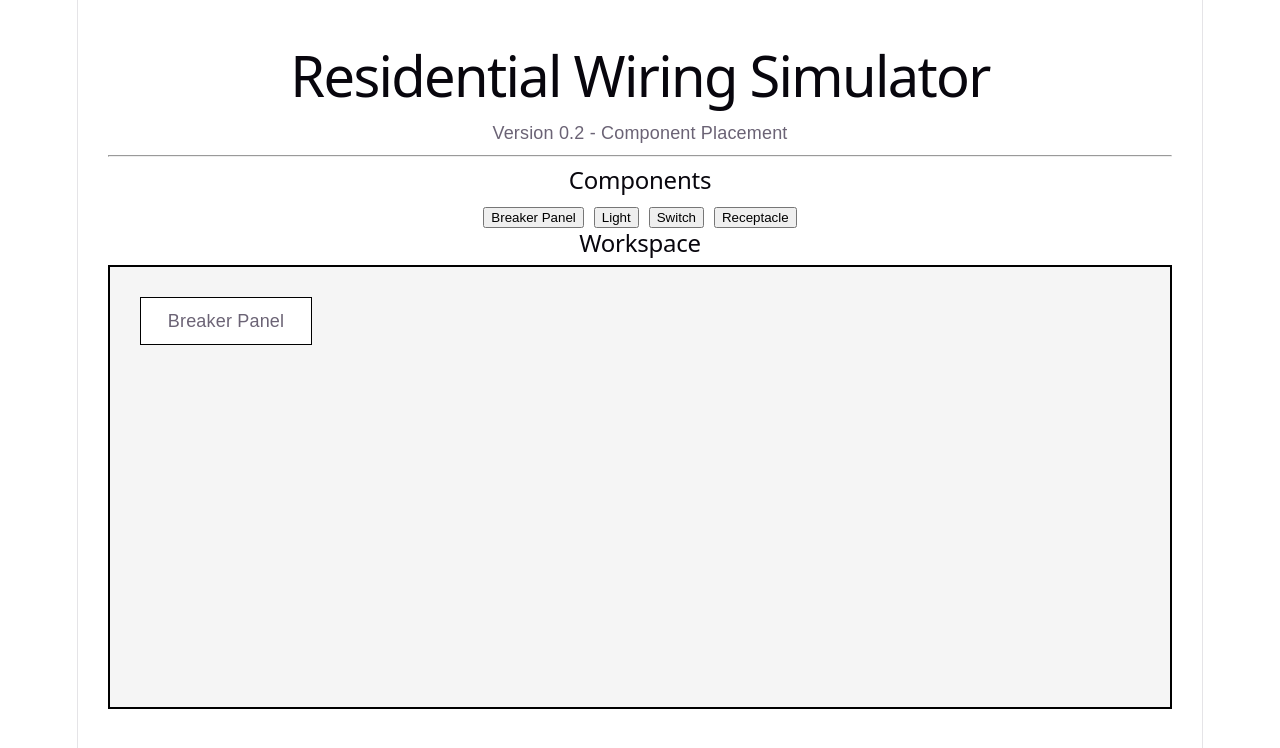
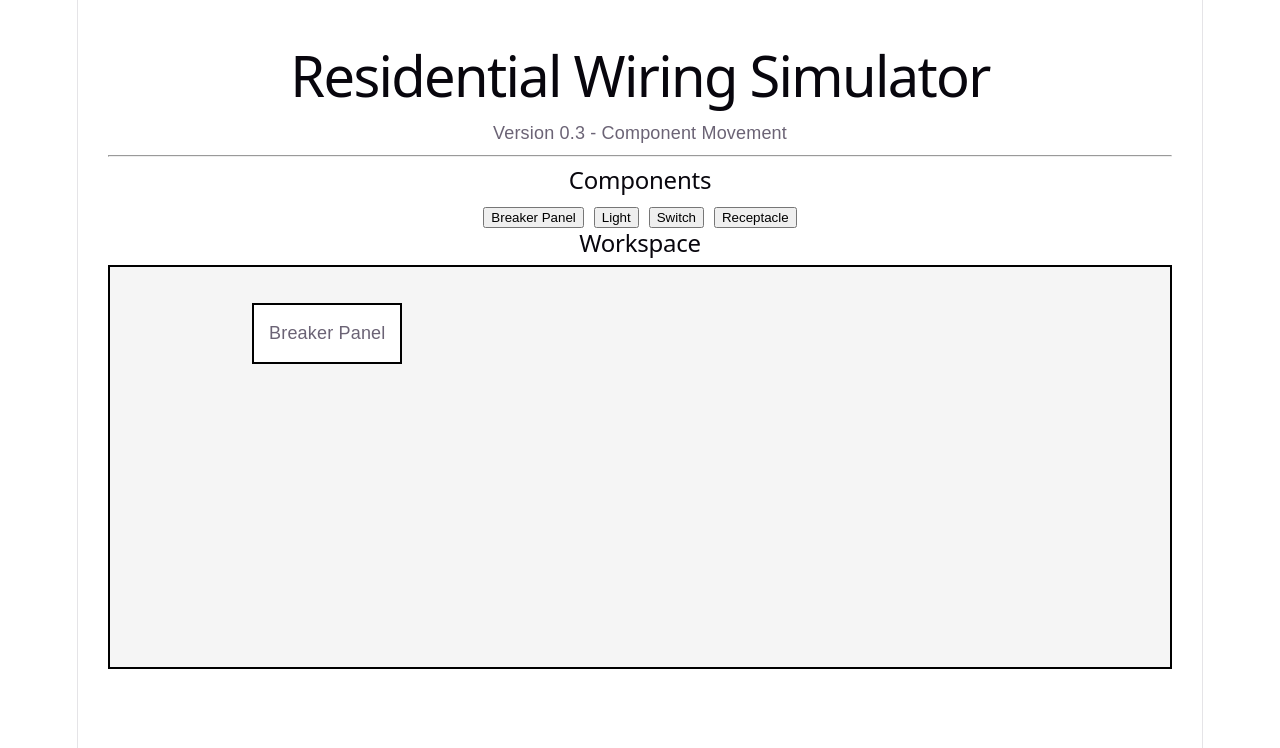
Before and after one commit to DangeRussXXX/residential-wiring-simulator, a React (Vite) app: page / in a window 1280 px wide. Both pictures are taken after a click on the button "Breaker Panel". Shown: the top 748 px of the page. Built offline with nearby package versions, Linux system fonts and the light colour scheme.

Commit message:
Add component positioning system

```diff
--- a/src/App.tsx
+++ b/src/App.tsx
@@ -3,19 +3,38 @@
 type Component = {
   id: number;
   type: string;
+  x: number;
+  y: number;
 };
 
 function App() {
-
   const [components, setComponents] = useState<Component[]>([]);
 
   function addComponent(type: string) {
     const newComponent = {
       id: Date.now(),
-      type: type
+      type: type,
+      x: Math.random() * 250,
+      y: Math.random() * 200
     };
 
     setComponents([...components, newComponent]);
+  }
+
+  function moveComponent(id: number) {
+    setComponents(
+      components.map((component) => {
+        if (component.id === id) {
+          return {
+            ...component,
+            x: component.x + 20,
+            y: component.y + 20
+          };
+        }
+
+        return component;
+      })
+    );
   }
 
   return (
@@ -24,7 +43,7 @@ function App() {
       <h1>Residential Wiring Simulator</h1>
 
       <p>
-        Version 0.2 - Component Placement
+        Version 0.3 - Component Movement
       </p>
 
       <hr />
@@ -35,18 +54,24 @@ function App() {
         Breaker Panel
       </button>
 
-      <button onClick={() => addComponent("Light")}
-        style={{marginLeft:"10px"}}>
+      <button
+        onClick={() => addComponent("Light")}
+        style={{ marginLeft: "10px" }}
+      >
         Light
       </button>
 
-      <button onClick={() => addComponent("Switch")}
-        style={{marginLeft:"10px"}}>
+      <button
+        onClick={() => addComponent("Switch")}
+        style={{ marginLeft: "10px" }}
+      >
         Switch
       </button>
 
-      <button onClick={() => addComponent("Receptacle")}
-        style={{marginLeft:"10px"}}>
+      <button
+        onClick={() => addComponent("Receptacle")}
+        style={{ marginLeft: "10px" }}
+      >
         Receptacle
       </button>
 
@@ -55,10 +80,11 @@ function App() {
 
       <div
         style={{
-          height:"400px",
-          border:"2px solid black",
-          backgroundColor:"#f5f5f5",
-          padding:"20px"
+          height: "400px",
+          border: "2px solid black",
+          backgroundColor: "#f5f5f5",
+          position: "relative",
+          overflow: "hidden"
         }}
       >
 
@@ -66,17 +92,19 @@ function App() {
 
           <div
             key={component.id}
+            onClick={() => moveComponent(component.id)}
             style={{
-              border:"1px solid black",
-              backgroundColor:"white",
-              padding:"10px",
-              margin:"10px",
-              width:"150px"
+              position: "absolute",
+              left: component.x,
+              top: component.y,
+              border: "2px solid black",
+              backgroundColor: "white",
+              padding: "15px",
+              cursor: "pointer",
+              userSelect: "none"
             }}
           >
-
             {component.type}
-
           </div>
 
         ))}
```
